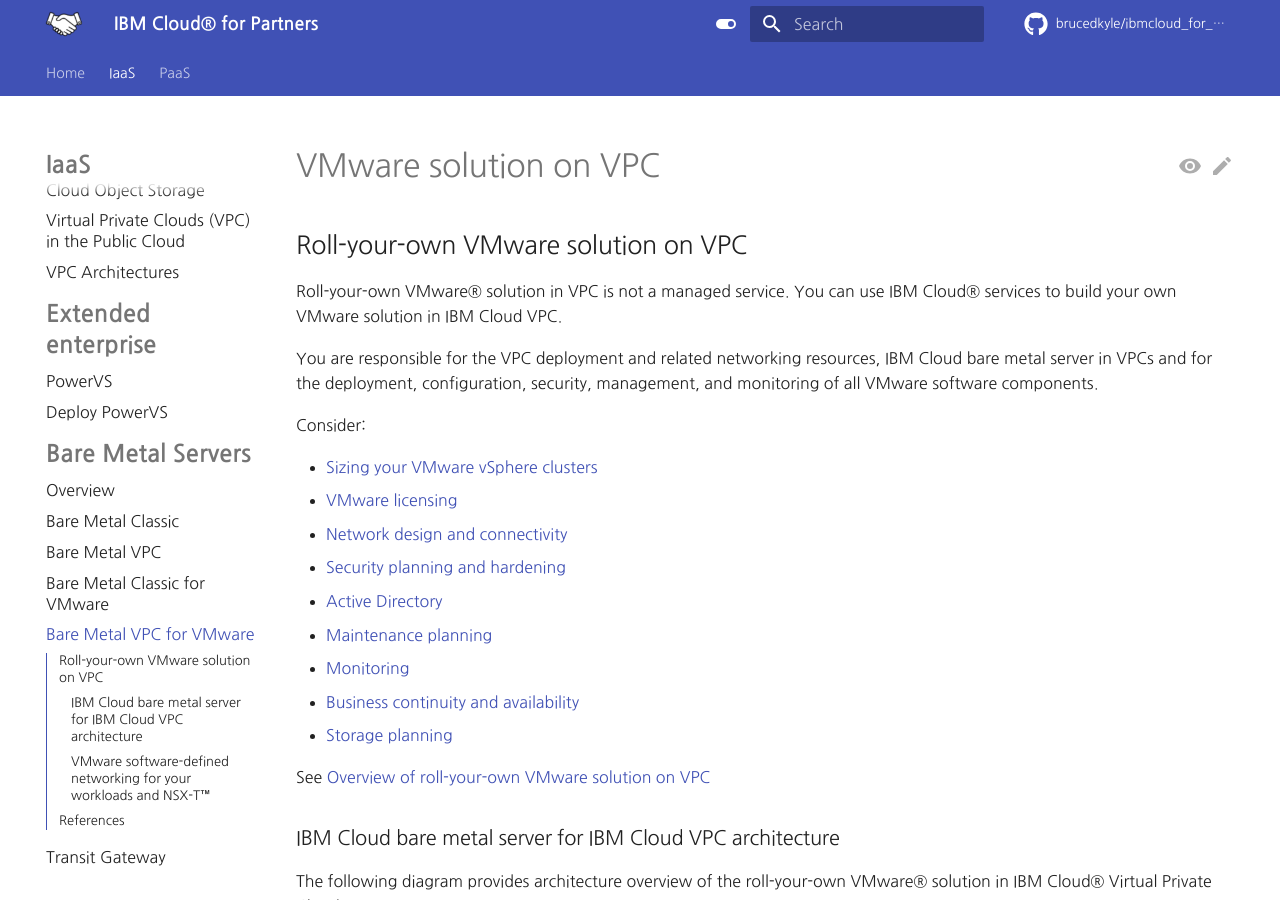
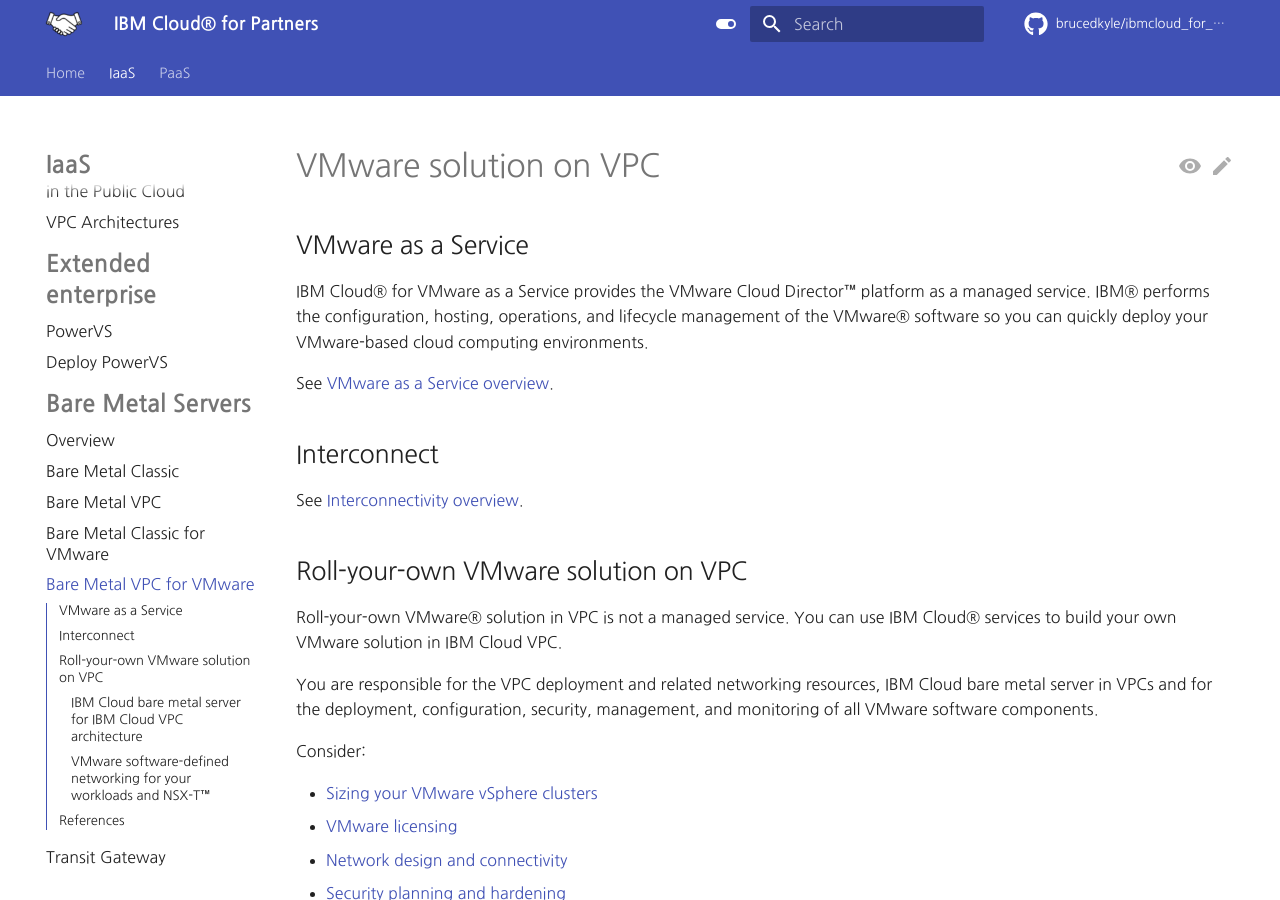
Before and after one commit to brucedkyle/ibmcloud_for_partners, an MkDocs documentation site: the page built from docs/cloud/baremetal-vpc-vmware.md, in a window 1280 px wide and 900 px high. Built offline with MkDocs 1.6.1 and Material for MkDocs 9.7.7, drawn with Linux system fonts in a browser that asks for light colours; comment, search, counter and statistics services are not loaded.

Commit message:
update vmware

```diff
--- a/docs/cloud/baremetal-vpc-vmware.md
+++ b/docs/cloud/baremetal-vpc-vmware.md
@@ -1,6 +1,14 @@
 # VMware solution on VPC
 
+## VMware as a Service
 
+IBM Cloud® for VMware as a Service provides the VMware Cloud Director™ platform as a managed service. IBM® performs the configuration, hosting, operations, and lifecycle management of the VMware® software so you can quickly deploy your VMware-based cloud computing environments.
+
+See [VMware as a Service overview](https://cloud.ibm.com/docs/vmwaresolutions?topic=vmwaresolutions-vmware-aas-overview).
+
+## Interconnect
+
+See [Interconnectivity overview](https://cloud.ibm.com/docs/vmwaresolutions?topic=vmwaresolutions-interconnectivity-overview).
 
 ## Roll-your-own VMware solution on VPC
 
```
